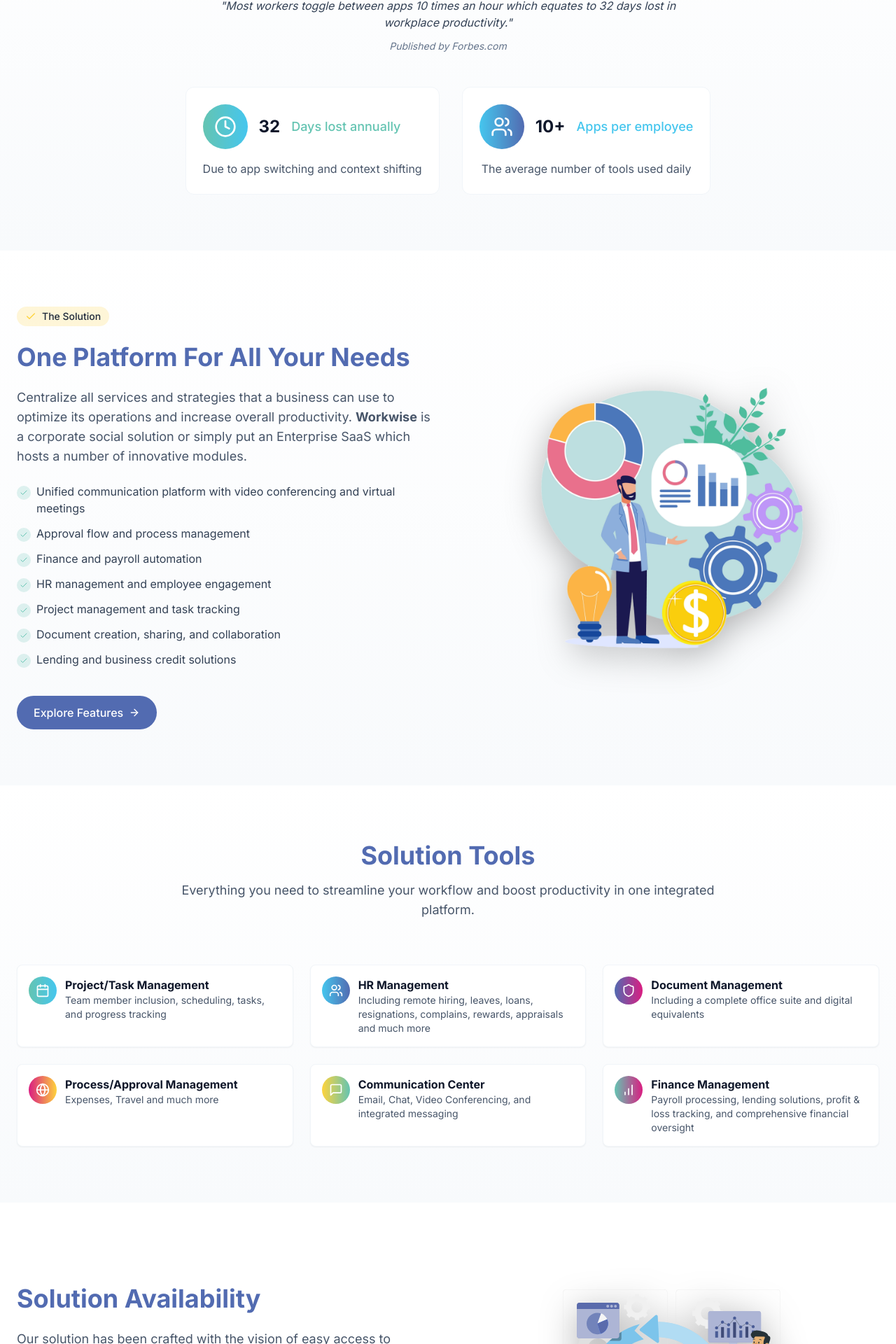
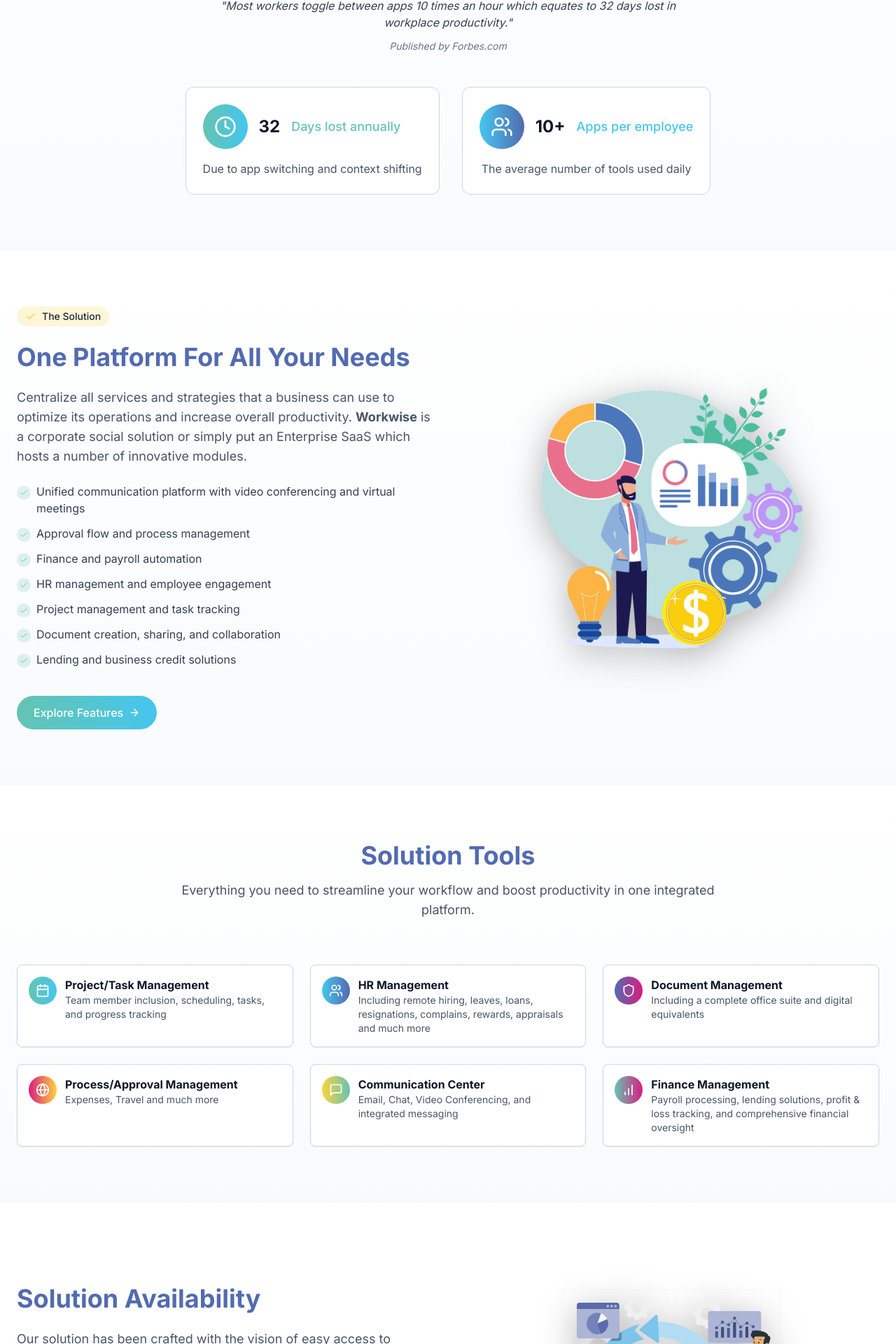
Before and after one commit to hishmat-dev/workwise, a React (Vite) app: page / in a window 1280 px wide. Shown: the part 1016-2936 px from the top of the page at 70% size. Built offline with nearby package versions, Linux system fonts and the light colour scheme.

Commit message:
change background color

```diff
--- a/src/components/CTASection.jsx
+++ b/src/components/CTASection.jsx
@@ -7,7 +7,7 @@ function CTASection() {
   return (
     <section
       ref={ctaRef}
-      className="py-20  text-white" // updated background to dark gray (customizable)
+      className="py-20 bg-gradient-to-b from-white to-slate-100 overflow-hidden"
     >
       <div className="container px-4 md:px-6 mx-auto">
         <div
@@ -15,7 +15,7 @@ function CTASection() {
             isCTAVisible ? "opacity-100 translate-y-0" : "opacity-0 translate-y-10"
           }`}
         >
-          {/* Content */}
+
           <div className="md:w-1/2 text-center md:text-left space-y-6">
             <h2 className="text-3xl md:text-4xl font-bold text-waikawa-grey">
               Unlock The Power of Your Organization Now!
--- a/src/components/CustomerCentricSection.jsx
+++ b/src/components/CustomerCentricSection.jsx
@@ -32,7 +32,7 @@ function CustomerCentricSection() {
   ]
 
   return (
-    <section ref={customerRef} className="py-20 bg-white overflow-hidden">
+    <section ref={customerRef} className="py-20 bg-gradient-to-b from-white to-slate-100 overflow-hidden">
       <div className="container px-4 md:px-6 mx-auto">
         <div
           className={`text-center mb-12 transition-all duration-700 ${isCustomerVisible ? "opacity-100 translate-y-0" : "opacity-0 translate-y-10"}`}
@@ -50,7 +50,7 @@ function CustomerCentricSection() {
             return (
               <div
                 key={index}
-                className={`flex items-start gap-3 p-4 bg-white rounded-lg border border-slate-100 hover:cursor-pointer shadow-sm transition-all duration-700 ${isCustomerVisible ? "opacity-100 translate-y-0" : "opacity-0 translate-y-10"
+                className={`flex items-start gap-3 p-4 bg-white rounded-lg border border-slate-300 hover:cursor-pointer shadow-sm transition-all duration-700 ${isCustomerVisible ? "opacity-100 translate-y-0" : "opacity-0 translate-y-10"
                   }`}
                 style={{ transitionDelay: `${index * 100}ms` }}
               >
--- a/src/components/SolutionSection.jsx
+++ b/src/components/SolutionSection.jsx
@@ -48,7 +48,7 @@ function SolutionSection() {
             </ul>
 
             <div className="hover:scale-102 transition-transform duration-300">
-              <button className="mt-4 rounded-full bg-waikawa-grey hover:bg-vivid-cerise text-white px-6 py-3 inline-flex items-center font-medium transition-colors duration-200"
+              <button className="mt-4 rounded-full bg-gradient-to-r from-blue-hosta to-medium-turquoise hover:from-medium-turquoise hover:to-blue-hosta text-white px-6 py-3 inline-flex items-center font-medium transition-colors duration-200"
                 onClick={() => window.scrollTo({ top: document.getElementById("features-section").offsetTop, behavior: "smooth" })}
                 >
                 Explore Features <ArrowRight className="ml-2 h-4 w-4" />
--- a/src/components/StatsSection.jsx
+++ b/src/components/StatsSection.jsx
@@ -42,13 +42,13 @@ function StatsSection() {
           <cite className="mt-3 text-sm text-slate-500 text-center block">Published by Forbes.com</cite>
 
         </div>
-        <div className="flex flex-row md:flex-wrap justify-center gap-8">
+        <div className="flex flex-row flex-wrap md:flex-wrap justify-center gap-8">
           {stats.map((stat, index) => {
             const Icon = stat.icon
             return (
               <div
                 key={index}
-                className={`bg-white rounded-xl p-6 hover:shadow-lg hover:cursor-pointer transition-all duration-700 border border-slate-100 ${isStatsVisible ? "opacity-100 translate-y-0" : "opacity-0 translate-y-10"}`}
+                className={`bg-white rounded-xl p-6 hover:shadow-lg hover:cursor-pointer transition-all duration-700 border border-slate-300 ${isStatsVisible ? "opacity-100 translate-y-0" : "opacity-0 translate-y-10"}`}
                 style={{ transitionDelay: `${index * 100}ms` }}
               >
                 <div className="flex items-center gap-4 mb-4">
--- a/src/components/ToolsSection.jsx
+++ b/src/components/ToolsSection.jsx
@@ -61,7 +61,7 @@ function ToolsSection() {
             return (
               <div
                 key={index}
-                className={`flex items-start gap-3 p-4 bg-white rounded-lg border border-slate-100 hover:cursor-pointer shadow-sm transition-all duration-700 ${isToolsVisible ? "opacity-100 translate-y-0" : "opacity-0 translate-y-10"
+                className={`flex items-start gap-3 p-4 bg-white rounded-lg border border-slate-300 hover:cursor-pointer shadow-sm transition-all duration-700 ${isToolsVisible ? "opacity-100 translate-y-0" : "opacity-0 translate-y-10"
                   }`}
                 style={{ transitionDelay: `${index * 50}ms` }}
               >
```
